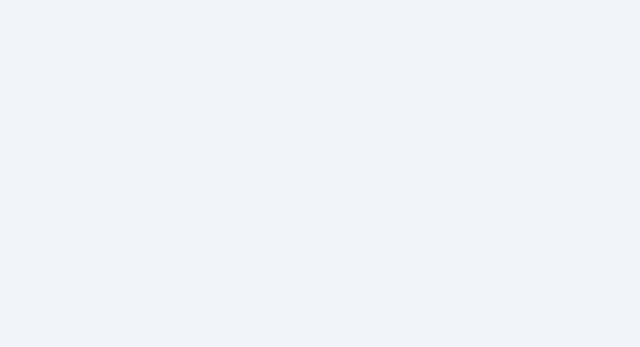
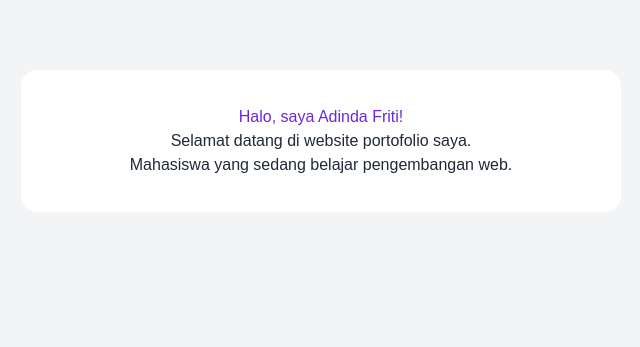
Before and after one commit to dindaafriti-ui/portofolio_tailwind, a website built with Vite: page index.html in a window 1280 px wide. Shown: the top 347 px of the page, without its empty margins (319-959 px from the left). Built offline with nearby package versions, Linux system fonts and the light colour scheme.

Commit message:
Update index.html

```diff
--- a/index.html
+++ b/index.html
@@ -1,13 +1,32 @@
-<!doctype html>
+<!DOCTYPE html>
 <html lang="id">
 <head>
   <meta charset="UTF-8">
   <meta name="viewport" content="width=device-width, initial-scale=1.0">
-  <meta name="description" content="Portofolio Adinda Friti">
-  <title>Portfolio | Adinda Friti</title>
+  <title>Portfolio Adinda Friti</title>
+  <style>
+    body {
+      font-family: Arial, sans-serif;
+      background: #f3f4f6;
+      color: #1f2937;
+      text-align: center;
+      padding: 70px 20px;
+    }
+    main {
+      max-width: 600px;
+      margin: auto;
+      background: white;
+      padding: 35px 20px;
+      border-radius: 16px;
+    }
+    h1 { color: #6d28d9; }
+  </style>
 </head>
 <body>
-  <div id="app"></div>
-  <script type="module" src="/src/main.js"></script>
+  <main>
+    <h1>Halo, saya Adinda Friti!</h1>
+    <p>Selamat datang di website portofolio saya.</p>
+    <p>Mahasiswa yang sedang belajar pengembangan web.</p>
+  </main>
 </body>
 </html>
```
